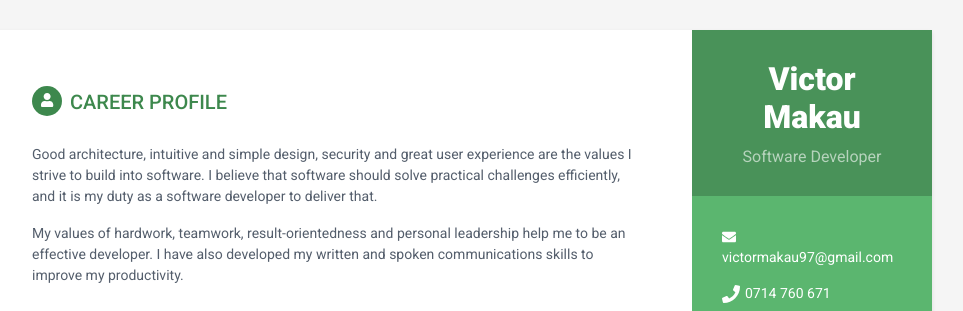
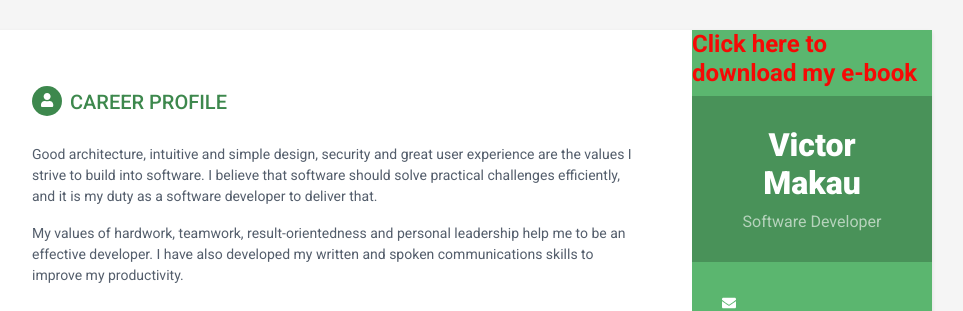
Before and after one commit to vicmakau/vicmakau.github.io, a plain HTML site: page index.html in a window 1280 px wide. Shown: the top 311 px of the page, without its empty margins (188-1151 px from the left). Drawn offline with Linux system fonts and the light colour scheme.

Commit message:
added ownload link for ebook

```diff
--- a/index.html
+++ b/index.html
@@ -23,6 +23,9 @@
 <body>
     <div class="wrapper">
         <div class="sidebar-wrapper">
+            <div id="ebookDownload">
+                <h4><a href="21st Century Insights- Victor Makau.pdf" style="color: #f60905" download>Click here to download my e-book</a></h4>
+            </div>
             <div class="profile-container">
                 <h1 class="name">Victor Makau</h1>
                 <h3 class="tagline">Software Developer</h3>
```
Also changed, not shown: 1 other file.
